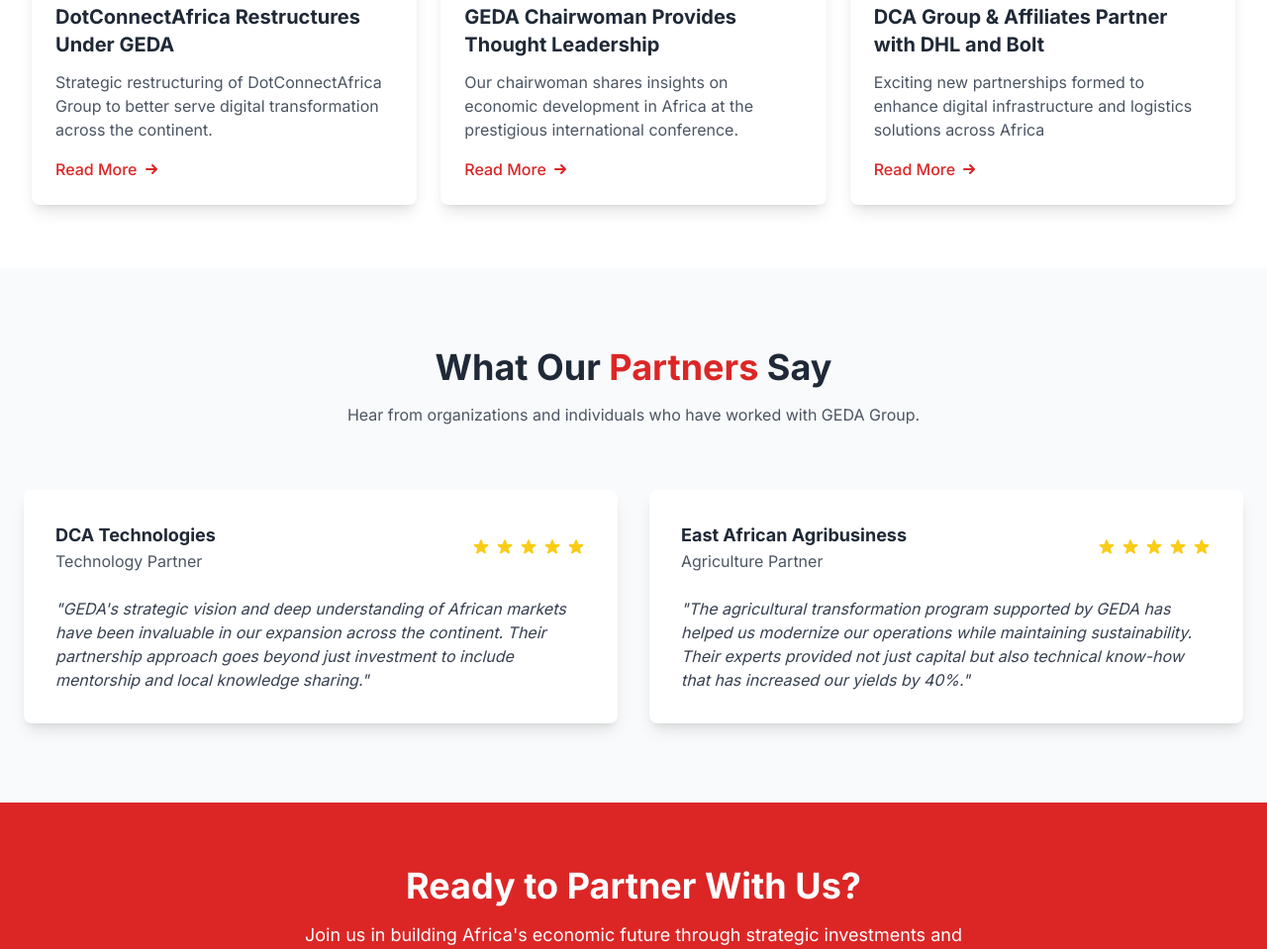
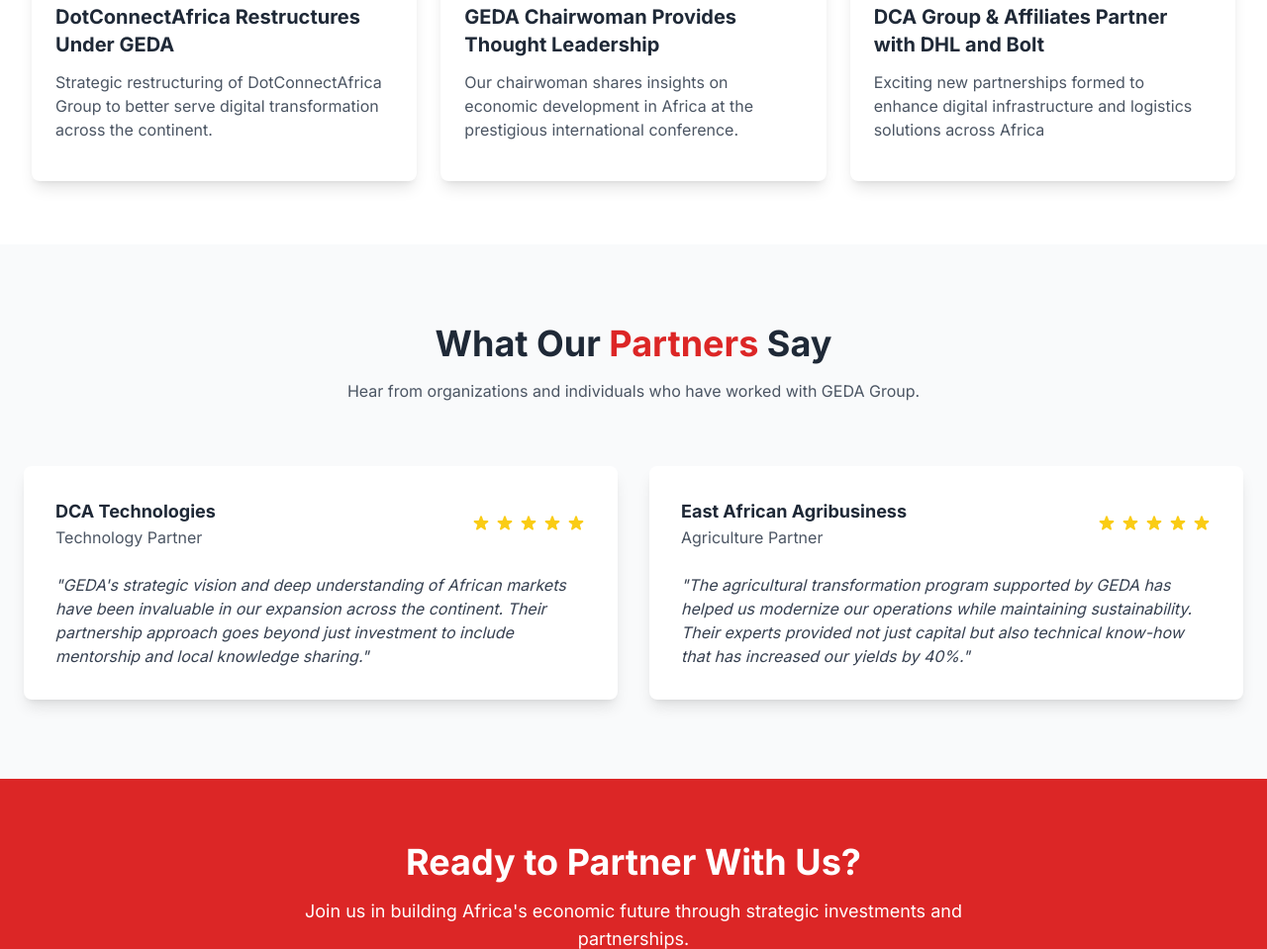
Before and after one commit to Vanessa3456/gedarevamp3, a plain HTML site: page index.html in a window 1280 px wide. Shown: the part 5439-6398 px from the top of the page at 99% size. Drawn offline with nearby package versions, Linux system fonts and the light colour scheme.

Commit message:
Edited news section

```diff
--- a/index.html
+++ b/index.html
@@ -887,15 +887,7 @@
                         Strategic restructuring of DotConnectAfrica Group to better serve digital transformation
                         across the continent.
                     </p>
-                    <a href="#" class="text-red-600 font-medium flex items-center group">
-                        Read More
-                        <svg xmlns="http://www.w3.org/2000/svg" class="h-5 w-5 ml-1 learn-more-arrow"
-                            viewBox="0 0 20 20" fill="currentColor">
-                            <path fill-rule="evenodd"
-                                d="M10.293 5.293a1 1 0 011.414 0l4 4a1 1 0 010 1.414l-4 4a1 1 0 01-1.414-1.414L12.586 11H5a1 1 0 110-2h7.586l-2.293-2.293a1 1 0 010-1.414z"
-                                clip-rule="evenodd" />
-                        </svg>
-                    </a>
+
                 </div>
 
 
@@ -911,15 +903,7 @@
                         Our chairwoman shares insights on economic development in Africa at the prestigious
                         international conference.
                     </p>
-                    <a href="#" class="text-red-600 font-medium flex items-center group">
-                        Read More
-                        <svg xmlns="http://www.w3.org/2000/svg" class="h-5 w-5 ml-1 learn-more-arrow"
-                            viewBox="0 0 20 20" fill="currentColor">
-                            <path fill-rule="evenodd"
-                                d="M10.293 5.293a1 1 0 011.414 0l4 4a1 1 0 010 1.414l-4 4a1 1 0 01-1.414-1.414L12.586 11H5a1 1 0 110-2h7.586l-2.293-2.293a1 1 0 010-1.414z"
-                                clip-rule="evenodd" />
-                        </svg>
-                    </a>
+
                 </div>
 
                 <!-- News 3 -->
@@ -934,15 +918,7 @@
                         Exciting new partnerships formed to enhance digital infrastructure and logistics solutions
                         across Africa
                     </p>
-                    <a href="#" class="text-red-600 font-medium flex items-center group">
-                        Read More
-                        <svg xmlns="http://www.w3.org/2000/svg" class="h-5 w-5 ml-1 learn-more-arrow"
-                            viewBox="0 0 20 20" fill="currentColor">
-                            <path fill-rule="evenodd"
-                                d="M10.293 5.293a1 1 0 011.414 0l4 4a1 1 0 010 1.414l-4 4a1 1 0 01-1.414-1.414L12.586 11H5a1 1 0 110-2h7.586l-2.293-2.293a1 1 0 010-1.414z"
-                                clip-rule="evenodd" />
-                        </svg>
-                    </a>
+
                 </div>
             </div>
     </section>
```
